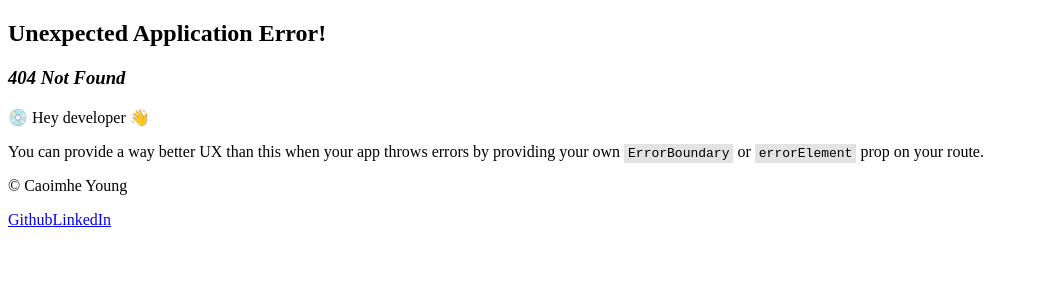
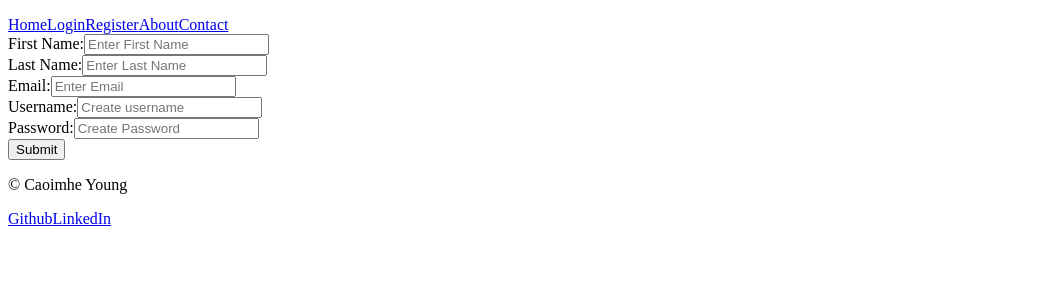
Before and after one commit to caoimhejyoti/funderfest-frontend, a React (Vite) app: page /create-user in a window 1280 px wide. Before the commit this address had no page. Shown: the top 300 px of the page, without its empty margins (0-1039 px from the left). Built offline with nearby package versions, Linux system fonts and the light colour scheme.

Commit message:
initital create user set up - untested.

```diff
--- /dev/null
+++ b/src/api/post-create-user.js
@@ -0,0 +1,46 @@
+async function postCreateUser(firstName, lastName, email, username, password) {
+  console.log(
+    JSON.stringify({
+      firstName: firstName,
+      lastName: lastName,
+      email: email,
+      username: username,
+      password: password,
+    })
+  );
+  const url = `${import.meta.env.VITE_API_URL}/users/create-user/`;
+  const token = window.localStorage.getItem("token");
+
+  const response = await fetch(url, {
+    method: "POST",
+    headers: {
+      "Content-Type": "application/json",
+      Authentication: `Token ${token}`,
+    },
+    body: JSON.stringify({
+      firstName: firstName,
+      lastName: lastName,
+      email: email,
+      username: username,
+      password: password,
+    }),
+  });
+  console.log("create user: ", response);
+  if (!response.ok) {
+    const fallbackError = "Error trying to create user";
+
+    const data = await response.json().catch(() => {
+      throw new Error(fallbackError);
+    });
+
+    const errorMessage = data?.detail ?? fallbackError;
+    throw new Error(errorMessage);
+  }
+  return await response.json();
+}
+
+export default postCreateUser;
+
+// if fails - catch error
+// pass response throug hto loigin
+// create user resulting in auth tokenb?
--- /dev/null
+++ b/src/components/CreateUserForm.jsx
@@ -0,0 +1,102 @@
+import { useState } from "react";
+import { useNavigate } from "react-router-dom";
+
+// API
+import postLogin from "../api/post-login";
+import postCreateUser from "../api/post-create-user";
+
+function CreateUserForm() {
+  const navigate = useNavigate();
+  const [userDetails, setUserDetails] = useState({
+    firstName: "",
+    lastName: "",
+    email: "",
+    username: "",
+    password: "",
+  });
+
+  const handleChange = (event) => {
+    const { id, value } = event.target;
+    setUserDetails((prevUserDetails) => ({
+      ...prevUserDetails,
+      [id]: value,
+    }));
+  };
+
+  const handleSubmit = (event) => {
+    event.preventDefault();
+    if (
+      userDetails.firstName &&
+      userDetails.lastName &&
+      userDetails.email &&
+      userDetails.username &&
+      userDetails.password
+    ) {
+      postCreateUser(
+        userDetails.firstName,
+        userDetails.lastName,
+        userDetails.email,
+        userDetails.username,
+        userDetails.password
+      ).then((response) => {
+        window.localStorage.setItem("token", response.token);
+        window.localStorage.setItem("username", userDetails.username);
+        navigate("/");
+      });
+    }
+  };
+
+  return (
+    <form>
+      <div>
+        <label htmlFor="firstName">First Name:</label>
+        <input
+          type="text"
+          id="firstName"
+          placeholder="Enter First Name"
+          onChange={handleChange}
+        />
+      </div>
+      <div>
+        <label htmlFor="lastName">Last Name:</label>
+        <input
+          type="text"
+          id="lastName"
+          placeholder="Enter Last Name"
+          onChange={handleChange}
+        />
+      </div>
+      <div>
+        <label htmlFor="email">Email:</label>
+        <input
+          type="text"
+          id="email"
+          placeholder="Enter Email"
+          onChange={handleChange}
+        />
+      </div>
+      <div>
+        <label htmlFor="username">Username:</label>
+        <input
+          type="text"
+          id="username"
+          placeholder="Create username"
+          onChange={handleChange}
+        />
+      </div>
+      <div>
+        <label htmlFor="password">Password:</label>
+        <input
+          type="password"
+          id="password"
+          placeholder="Create Password"
+          onChange={handleChange}
+        />
+      </div>
+      <button type="submit">Submit</button>
+      {/* // onClick={handleSubmit}>  */}
+    </form>
+  );
+}
+
+export default CreateUserForm;
--- a/src/components/LoginForm.jsx
+++ b/src/components/LoginForm.jsx
@@ -23,7 +23,6 @@ function LoginForm() {
     event.preventDefault();
     if (credentials.username && credentials.password) {
       postLogin(credentials.username, credentials.password).then((response) => {
-        console.log(response);
         window.localStorage.setItem("token", response.token);
         window.localStorage.setItem("username", credentials.username);
         navigate("/");
--- a/src/components/NavBar.jsx
+++ b/src/components/NavBar.jsx
@@ -8,6 +8,7 @@ const user = window.localStorage.getItem("username")
         <p>{user}</p>
         <Link to="/">Home</Link>
         <Link to="/login">Login</Link>
+        <Link to="/create-user">Register</Link>
         <Link to="/about">About</Link>
         <Link to="/contact">Contact</Link>
       </nav>
--- a/src/main.jsx
+++ b/src/main.jsx
@@ -8,6 +8,7 @@ import FestivalPage from "./pages/FestivalPage.jsx";
 import AboutPage from "./pages/AboutPage.jsx";
 import ContactPage from "./pages/ContactPage.jsx";
 import LoginPage from "./pages/LoginPage.jsx";
+import CreateUserPage from "./pages/CreateUserPage.jsx";
 
 // COMPONENTS
 import NavBar from "./components/NavBar.jsx";
@@ -21,6 +22,7 @@ const router = createBrowserRouter([
     children: [
       { path: "/", element: <HomePage /> },
       { path: "/login", element: <LoginPage /> },
+      { path: "/create-user", element: <CreateUserPage /> },
       { path: "/festival/:id", element: <FestivalPage /> },
       { path: "/about", element: <AboutPage /> },
       { path: "/contact", element: <ContactPage /> },
--- /dev/null
+++ b/src/pages/CreateUserPage.jsx
@@ -0,0 +1,8 @@
+// COMPONENTS
+import CreateUserForm from "../components/CreateUserForm";
+
+function CreateUserPage() {
+  return <CreateUserForm />;
+}
+
+export default CreateUserPage;
```
